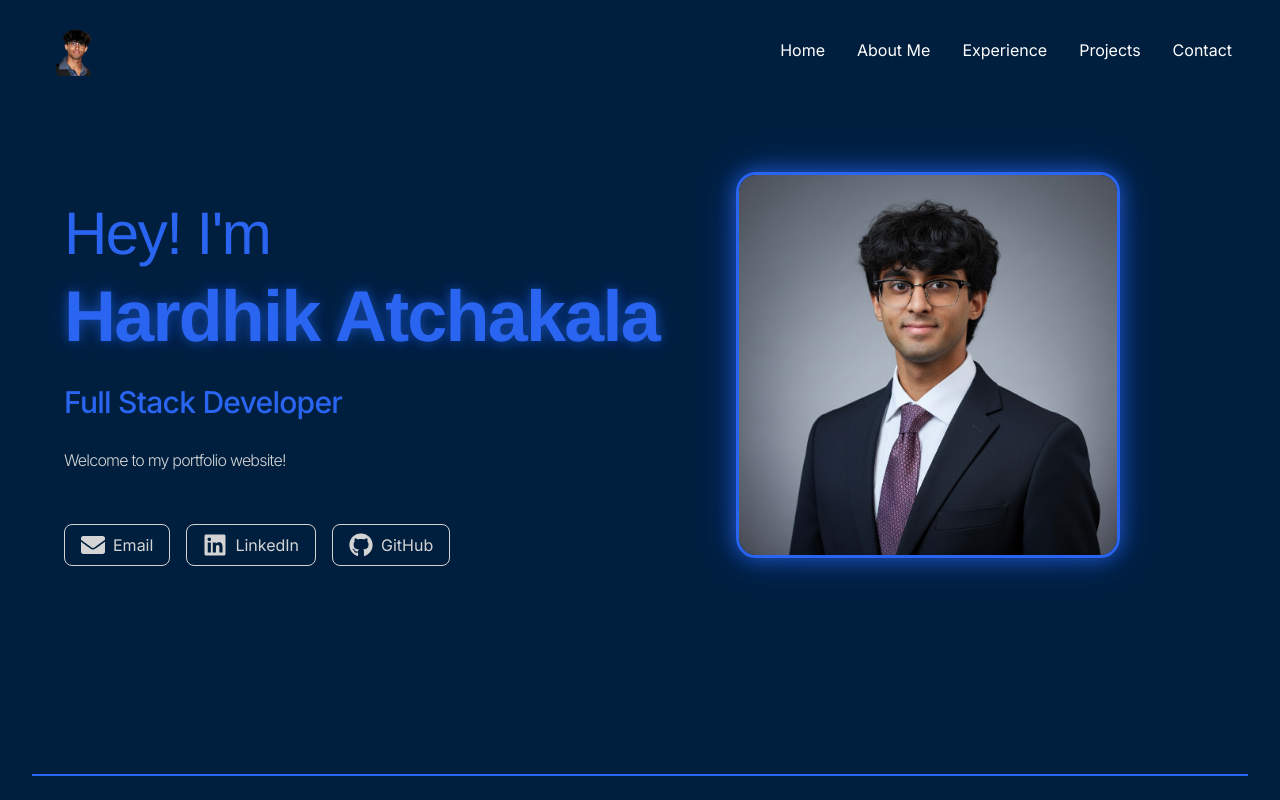
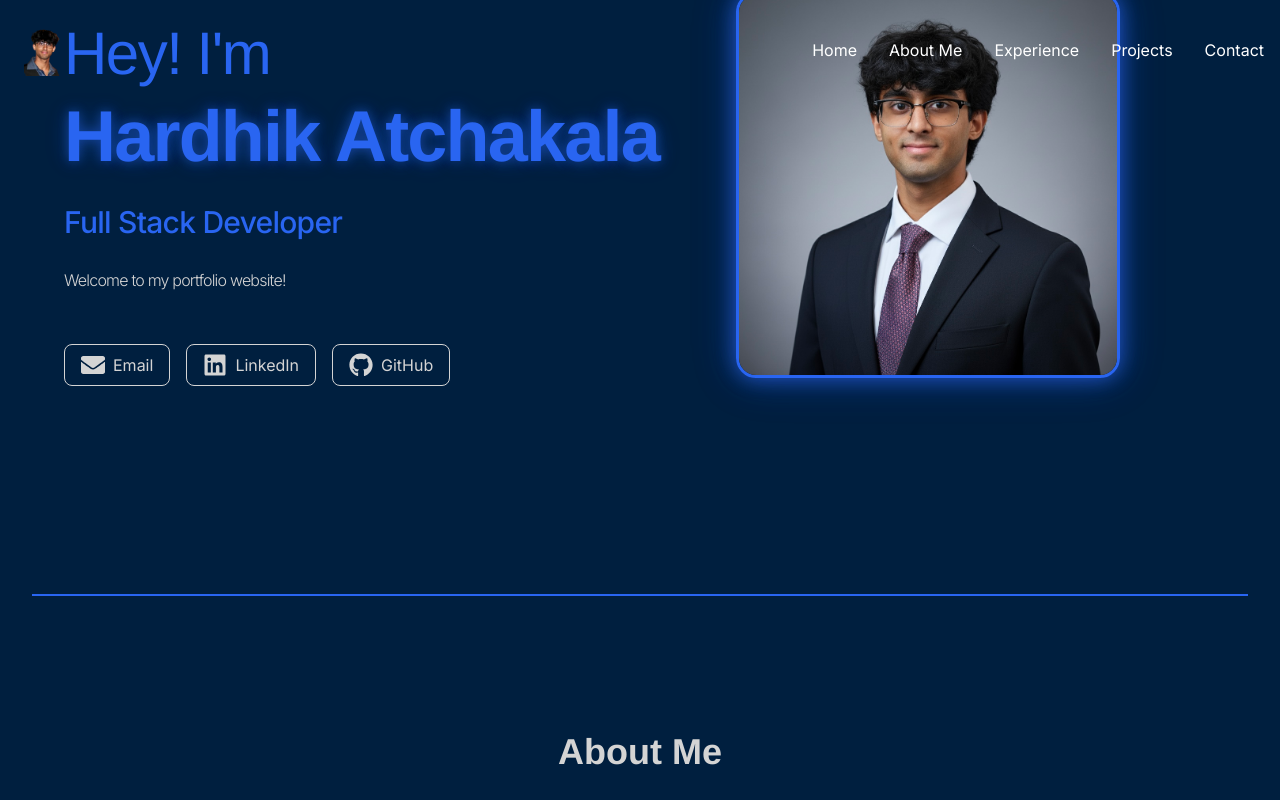
Before and after one commit to hatchakala/PortfolioWebsite, a React (Vite) app: page / in a window 1280 px wide. Shown: the top 800 px of the page. Built offline with nearby package versions, Linux system fonts and the light colour scheme.

Commit message:
fixed navbar follow when scrolling

```diff
--- a/src/components/Navbar.jsx
+++ b/src/components/Navbar.jsx
@@ -38,7 +38,7 @@ const Navbar = () => {
     "relative text-base text-white transition-all duration-200 cursor-pointer hover:text-[#2965F1] after:content-[''] after:absolute after:left-0 after:-bottom-1 after:h-[2px] after:w-0 hover:after:w-full after:bg-[#2965F1] after:transition-all after:duration-200";
 
   return (
-    <nav className={`md:sticky md:top-0 z-50 mb-20 flex items-center justify-between py-6 px-4 transition-all duration-300 ${
+    <nav className={`md:fixed md:top-0 md:left-0 md:right-0 z-50 mb-20 flex items-center justify-between py-6 px-4 transition-all duration-300 ${
       isScrolled ? 'backdrop-blur-lg bg-white/10 shadow-lg' : 'bg-transparent'
     }`}>
       <div className="flex flex-shrink-0 items-center">
```
